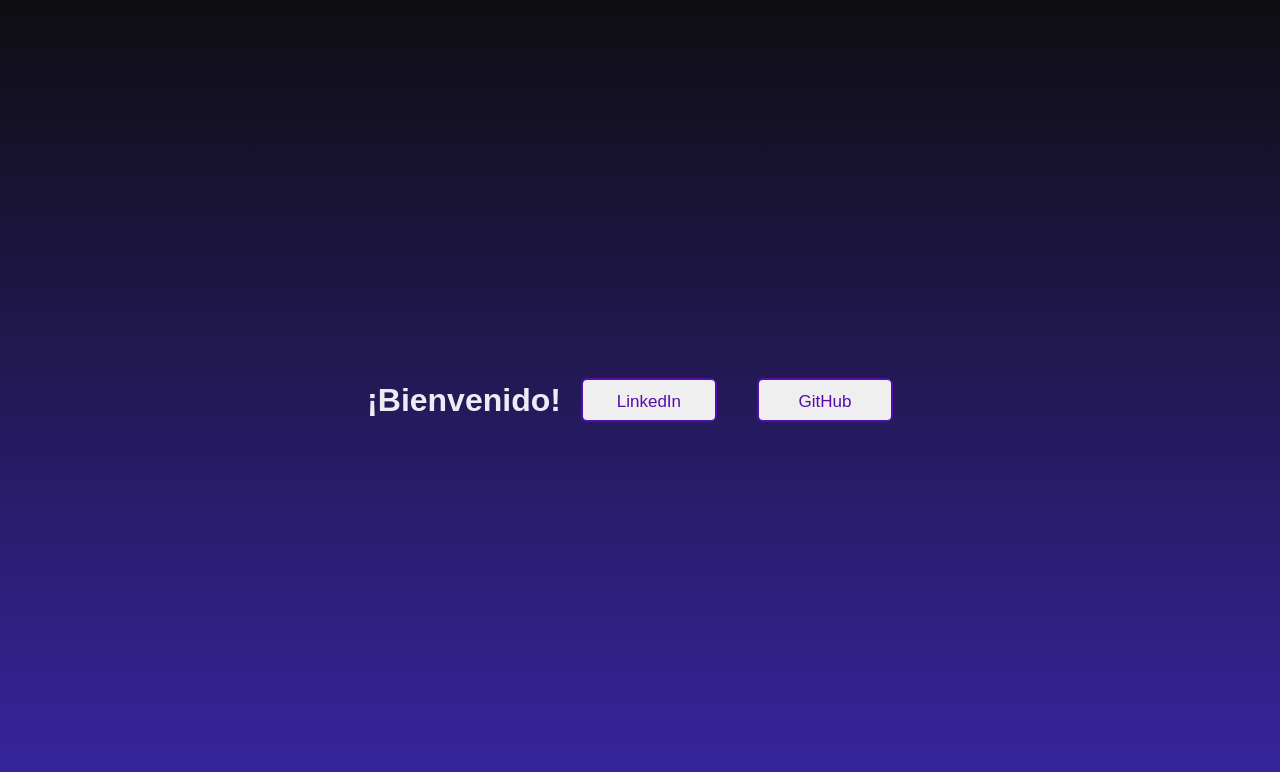
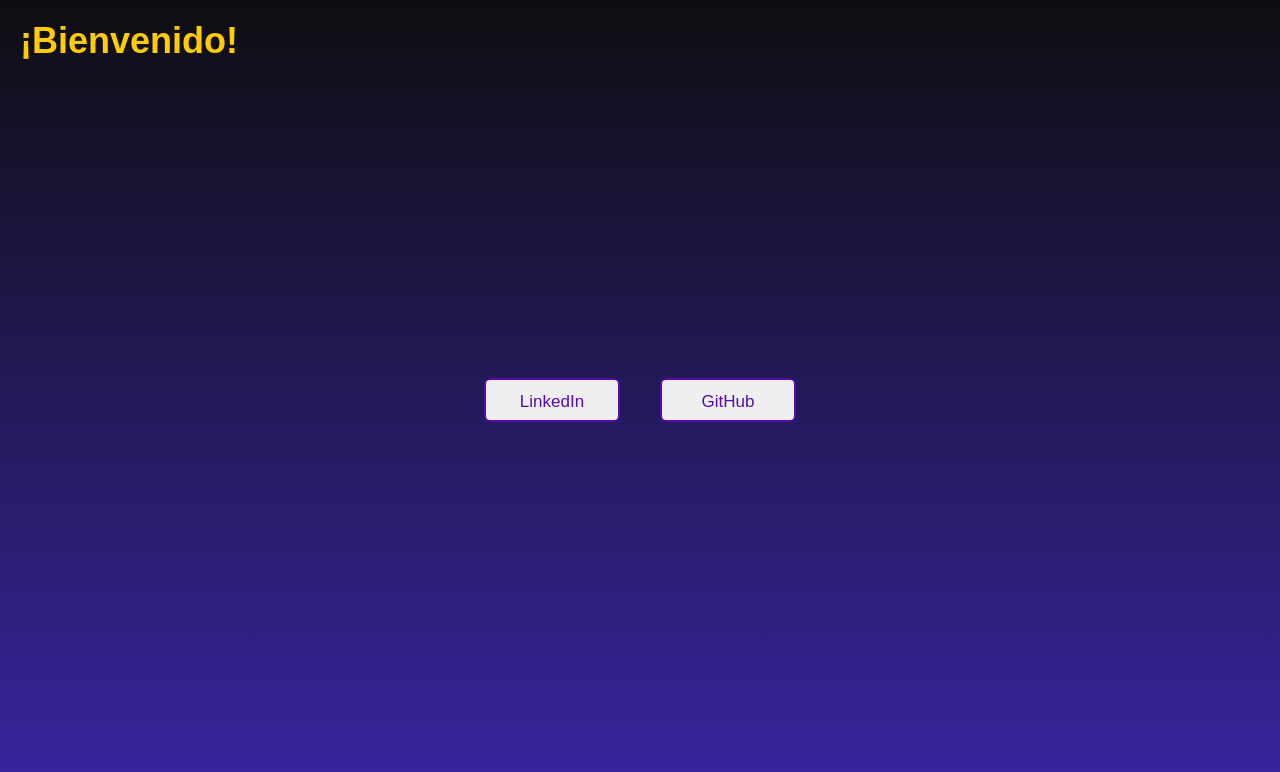
Before and after one commit to dantemacri/portfolio, a plain HTML site: page index.html in a window 1280 px wide. Drawn offline with Linux system fonts and the light colour scheme.

Commit message:
Update index.html

```diff
--- a/index.html
+++ b/index.html
@@ -7,7 +7,7 @@
     <link rel="stylesheet" href="styles.css">
 </head>
 <body>
-    <h1 style="color: #ececf5;"> ¡Bienvenido!</h1>
+    <h1 class="titulo"> ¡Bienvenido!</h1>
     <p>
     </p>
     <a href="https://www.linkedin.com/in/dante-macri/" target="_blank">
```
